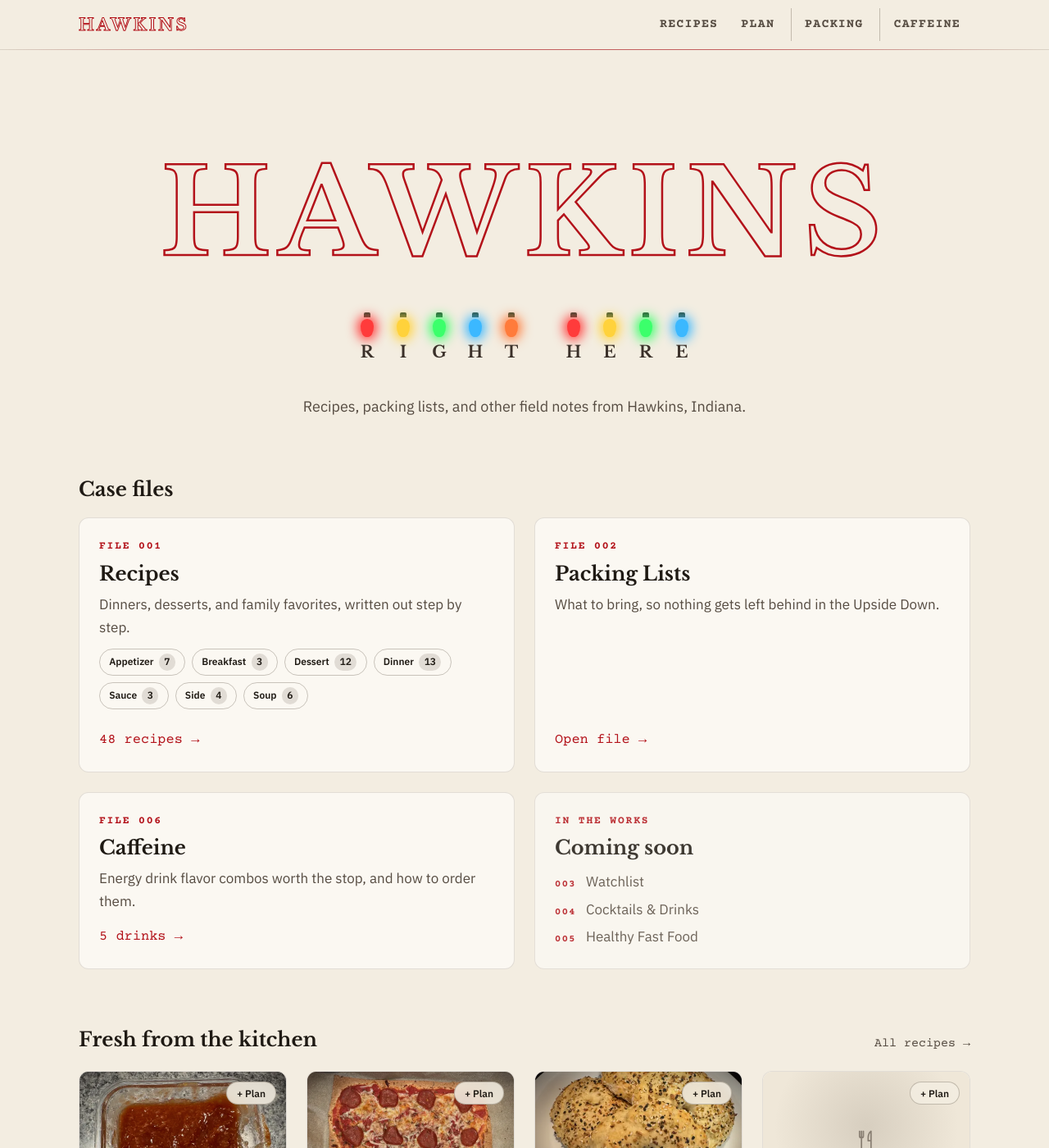
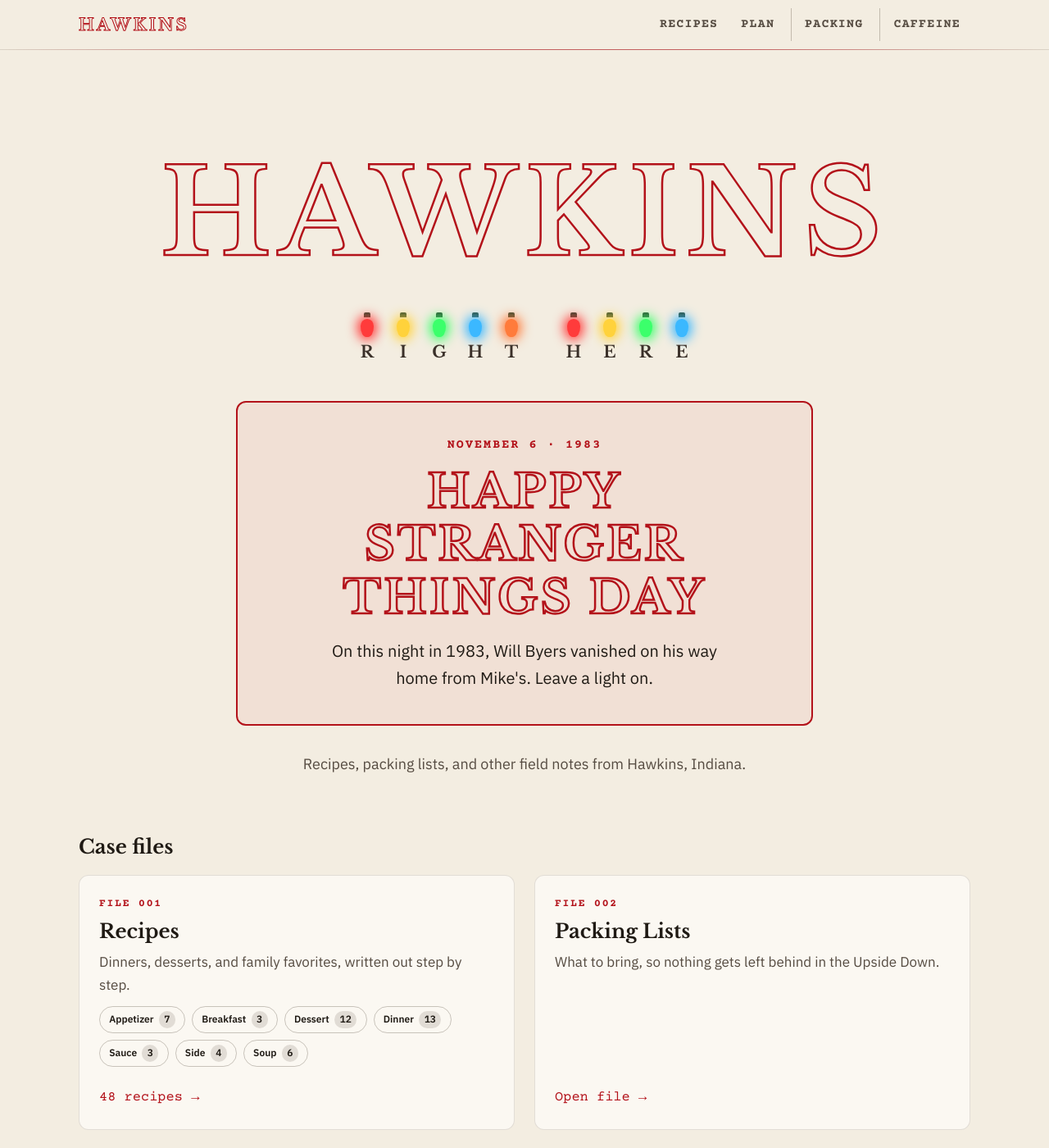
Before and after one commit to elavertu9/hawkins, a Jekyll site: the page built from index.html, in a window 1280 px wide and 1400 px high. Shown: the whole window at 82% size. Built offline with Jekyll 4.4.1, drawn with Linux system fonts in a browser that asks for light colours.

Commit message:
Stranger Things Day card on the home page; harder Upside Down tap - Home: every November 6 (the visitor's own date), a neon "Happy Stranger   Things Day" card shows under the lights, for the night Will vanished in   1983. Hidden the rest of the year; ?st-day previews it. - Upside Down on phones: 4 quick taps on one spot instead of a triple-tap   anywhere, since visitors were flipping the site by accident.
Co-Authored-By: Claude Opus 5.5 <noreply@anthropic.com>

```diff
--- a/assets/css/main.css
+++ b/assets/css/main.css
@@ -1051,6 +1051,36 @@ a.tag:hover { border-color: var(--amber); }
   margin: 2rem auto 0;
   font-size: 1.125rem;
   color: var(--text-muted);
+}
+
+/* Stranger Things Day (Nov 6), under the tagline */
+.st-day {
+  max-width: 44rem;
+  margin: 2.5rem auto 0;
+  padding: clamp(1.5rem, 5vw, 2.5rem) clamp(1.25rem, 5vw, 2.5rem);
+  border: 2px solid var(--red-bright);
+  border-radius: var(--radius);
+  background: var(--red-wash);
+  box-shadow: 0 0 24px var(--red-glow), inset 0 0 24px var(--red-glow-inset);
+  animation: st-day-glow 3s ease-in-out infinite;
+}
+.st-day .eyebrow { margin: 0; font-size: 0.9375rem; }
+.st-day__title {
+  margin: 0.75rem 0 1rem;
+  font-size: clamp(1.9rem, 7.5vw, 3.5rem);
+  line-height: 1.15;
+}
+.st-day__text {
+  max-width: 32rem;
+  margin: 0 auto;
+  font-size: clamp(1.0625rem, 2.5vw, 1.25rem);
+  color: var(--text);
+}
+@keyframes st-day-glow {
+  50% { box-shadow: 0 0 44px var(--red-glow), inset 0 0 32px var(--red-glow-soft); }
+}
+@media (prefers-reduced-motion: reduce) {
+  .st-day, .st-day__title { animation: none; }
 }
 
 .home-section + .home-section { margin-top: clamp(3rem, 8vw, 4.5rem); }
--- a/assets/js/upside-down.js
+++ b/assets/js/upside-down.js
@@ -1,5 +1,5 @@
 // Easter egg: flips the site into the Upside Down.
-// Keyboard: type 011 (Eleven's tattoo). Touch: triple-tap a blank spot.
+// Keyboard: type 011 (Eleven's tattoo). Touch: tap one blank spot 4 times quickly.
 // Do it again to get back. It lasts for the browser session, so the whole
 // site stays flipped as you click around. Runs once per visit to the site
 // (from <head>; see page.js).
@@ -7,9 +7,10 @@
   const root = document.documentElement;
   const STORAGE_KEY = "hawkins:upside-down";
   const CODE = "011";
-  const TAPS = 3;
+  const TAPS = 4; // 3 was too easy to do by accident
   const TAP_GAP_MS = 450; // max time between taps
   const TAP_SLOP_PX = 30; // max finger movement for a tap
+  const TAP_SPOT_PX = 40; // max distance between taps, so they land in one spot
   const reduceMotion = window.matchMedia("(prefers-reduced-motion: reduce)").matches;
 
   let typed = "";
@@ -85,18 +86,22 @@
   let start = null;
   let taps = 0;
   let lastTap = 0;
+  let lastSpot = null;
   document.addEventListener("touchstart", (e) => {
     start = e.touches.length === 1 ? { x: e.touches[0].clientX, y: e.touches[0].clientY } : null;
   }, { passive: true });
   document.addEventListener("touchend", (e) => {
     if (!start) return;
-    const moved = Math.hypot(e.changedTouches[0].clientX - start.x, e.changedTouches[0].clientY - start.y);
+    const end = { x: e.changedTouches[0].clientX, y: e.changedTouches[0].clientY };
+    const moved = Math.hypot(end.x - start.x, end.y - start.y);
     start = null;
     // Scrolls, and taps on links and buttons, reset the count.
     if (moved > TAP_SLOP_PX || e.target.closest("a, button, label, input")) return (taps = 0);
     const now = Date.now();
-    taps = now - lastTap < TAP_GAP_MS ? taps + 1 : 1;
+    const sameSpot = lastSpot && Math.hypot(end.x - lastSpot.x, end.y - lastSpot.y) <= TAP_SPOT_PX;
+    taps = sameSpot && now - lastTap < TAP_GAP_MS ? taps + 1 : 1;
     lastTap = now;
+    lastSpot = end;
     if (taps === TAPS) {
       taps = 0;
       toggle();
--- a/index.html
+++ b/index.html
@@ -12,6 +12,13 @@ body_class: page-home
     <h1 class="neon-title">{{ site.title }}</h1>
     {%- comment -%} Joyce's alphabet wall. Built by lights.js from data-lights. {%- endcomment -%}
     <div class="lights" data-lights="RIGHT HERE" aria-hidden="true"></div>
+    {%- comment %} Stranger Things Day: Nov 6, the night Will vanished in 1983. Shows on the visitor's own Nov 6; ?st-day previews it. {% endcomment %}
+    <aside class="st-day" data-st-day hidden aria-labelledby="st-day-title">
+      <p class="eyebrow">November 6 · 1983</p>
+      <h2 class="neon-title st-day__title" id="st-day-title">Happy Stranger Things Day</h2>
+      <p class="st-day__text">On this night in 1983, Will Byers vanished on his way home from Mike's. Leave a light on.</p>
+    </aside>
+    <script>(() => { const d = new Date(); if ((d.getMonth() === 10 && d.getDate() === 6) || new URLSearchParams(location.search).has("st-day")) document.querySelector("[data-st-day]").hidden = false; })();</script>
     <p class="home-hero__tagline">{{ site.tagline }}</p>
   </div>
 </section>
```
Also changed, not shown: tests/home.test.mjs (+6 -0 lines), tests/upside-down.test.mjs (+7 -1 lines).
